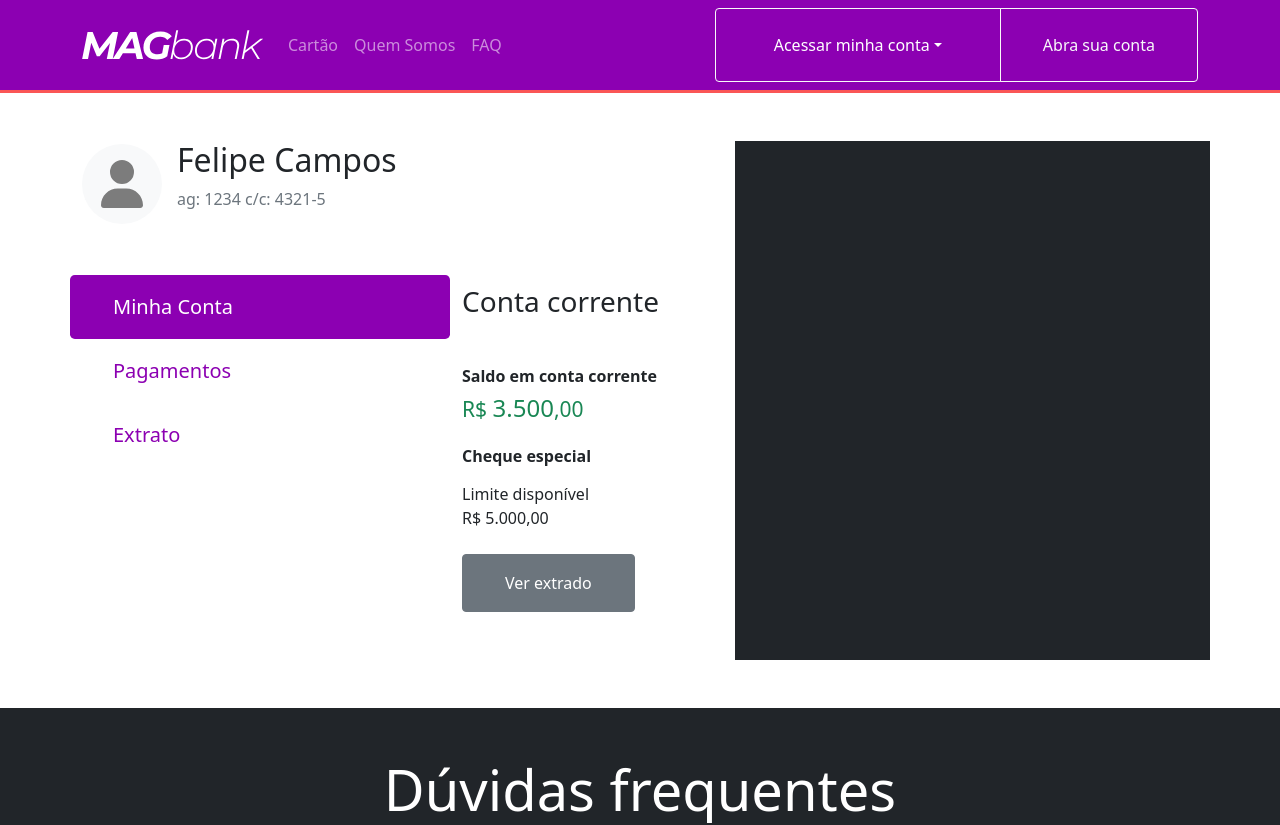
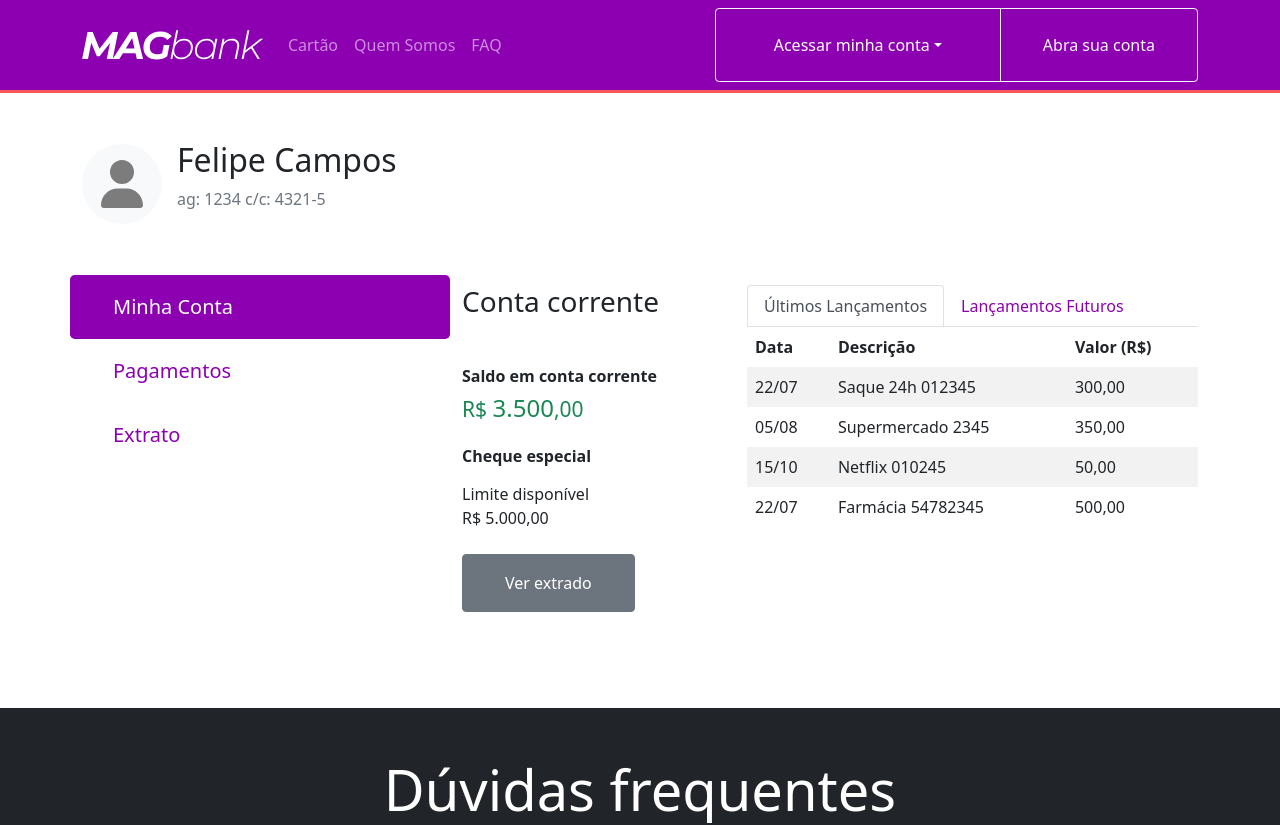
Before and after one commit to Wellyngtonkuhn/megabank, a React (Create React App) app: page /dashboard in a window 1280 px wide. Shown: the top 825 px of the page. Built offline with nearby package versions, Linux system fonts and the light colour scheme.

Commit message:
Dashboard finalizado

```diff
--- a/src/views/Dashboard.js
+++ b/src/views/Dashboard.js
@@ -1,6 +1,6 @@
 
 
-import { Container, Row, Col, Button } from "react-bootstrap"
+import { Container, Row, Col, Button, Tabs, Tab, Table } from "react-bootstrap"
 import { FontAwesomeIcon } from "@fortawesome/react-fontawesome"
 import { faCircle, faUser } from "@fortawesome/free-solid-svg-icons"
 
@@ -8,17 +8,37 @@ import './scss/Dashboard.scss'
 
 export default function DashBoard(){
 
+    const latestData= [
+        {date: '22/07', description: 'Saque 24h 012345', value: '300,00'},
+        {date: '05/08', description: 'Supermercado 2345', value: '350,00'},
+        {date: '15/10', description: 'Netflix 010245', value: '50,00'},
+        {date: '22/07', description: 'Farmácia 54782345', value: '500,00'},
+    ]
 
-    return(
+    const futureDate= [
+        {date: '07/10', description: 'Carro 2345', value: '1250,00'},
+        {date: '15/12', description: 'Netflix 010245', value: '50,00'},
+        {date: '22/07', description: 'Farmácia 54782345', value: '500,00'},
+    ]
+
+    return (
       <>
-        <Container className='py-5 dashboard'>
+        <Container className="py-5 dashboard">
           <Row>
             <Col xs={12} lg={4}>
-                    <Row className='align-items-center mb-5'>
+              <Row className="align-items-center mb-5">
                 <Col xs={3}>
                   <span className="user-avatar">
-                                <FontAwesomeIcon className='icon-circle' icon={faCircle} size='5x'/>
-                                <FontAwesomeIcon className='icon-user' icon={faUser} size='3x' />
+                    <FontAwesomeIcon
+                      className="icon-circle"
+                      icon={faCircle}
+                      size="5x"
+                    />
+                    <FontAwesomeIcon
+                      className="icon-user"
+                      icon={faUser}
+                      size="3x"
+                    />
                   </span>
                 </Col>
                 <Col xs={9}>
@@ -26,8 +46,12 @@ export default function DashBoard(){
                   <p className="text-muted">ag: 1234 c/c: 4321-5</p>
                 </Col>
               </Row>
-                    <Row >
-                        <Button className="dashboard-button active" variant="link" size="lg">
+              <Row>
+                <Button
+                  className="dashboard-button ativo"
+                  variant="link"
+                  size="lg"
+                >
                   Minha Conta
                 </Button>
                 <Button className="dashboard-button" variant="link" size="lg">
@@ -37,10 +61,9 @@ export default function DashBoard(){
                   Extrato
                 </Button>
               </Row>
-
             </Col>
 
-                <Col xs={12} lg={3} className='my-lg-5 pt-lg-5'>
+            <Col xs={12} lg={3} className="my-lg-5 pt-lg-5">
               <h3 className="user-content my-5">Conta corrente</h3>
               <h6 className="user-content">
                 <b>Saldo em conta corrente</b>
@@ -56,9 +79,59 @@ export default function DashBoard(){
               <Button variant="secondary">Ver extrado</Button>
             </Col>
 
-                <Col className="bg-dark" xs={12} lg={5}></Col>
+            <Col xs={12} lg={5} className="mt-lg-5">
+              <Tabs defaultActiveKey="latest" className="mt-5 pt-lg-5">
+                <Tab
+                  eventKey="latest"
+                  title="Últimos Lançamentos"
+                >
+                  <Table striped borderless>
+                    <thead>
+                      <tr>
+                        <th>Data</th>
+                        <th>Descrição</th>
+                        <th>Valor (R$)</th>
+                      </tr>
+                    </thead>
+                    <tbody>
+                      {latestData.map(({ date, description, value }) => (
+                        <tr>
+                          <td>{date}</td>
+                          <td>{description}</td>
+                          <td>{value}</td>
+                        </tr>
+                      ))}
+                    </tbody>
+                  </Table>
+                </Tab>
+
+                <Tab
+                  eventKey="futures"
+                  title="Lançamentos Futuros"
+                >
+                    <Table striped borderless>
+                    <thead>
+                      <tr>
+                        <th>Data</th>
+                        <th>Descrição</th>
+                        <th>Valor (R$)</th>
+                      </tr>
+                    </thead>
+                    <tbody>
+                      {futureDate.map(({ date, description, value }) => (
+                        <tr>
+                          <td>{date}</td>
+                          <td>{description}</td>
+                          <td>{value}</td>
+                        </tr>
+                      ))}
+                    </tbody>
+                  </Table>
+                </Tab>
+              </Tabs>
+            </Col>
           </Row>
         </Container>
       </>
-    )
+    );
 }
--- a/src/views/scss/Dashboard.scss
+++ b/src/views/scss/Dashboard.scss
@@ -34,7 +34,7 @@
     text-decoration: none;
 }
 
-.dashboard-button:hover, .active {
+.dashboard-button:hover, .ativo {
     color: #fff;
     background-color: $color-primary;
     text-decoration: none;
@@ -43,3 +43,11 @@
 .user-content{
     overflow-y: hidden;
 }
+
+.nav-link{
+    color: $color-primary;
+}
+
+.nav-link:hover{
+    color: $color-primary;
+}
```
Lines whose indentation alone changed are shown as unchanged.
